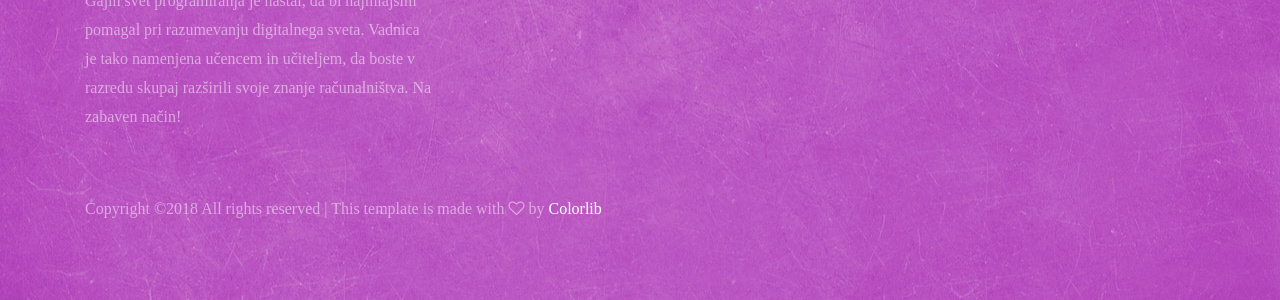
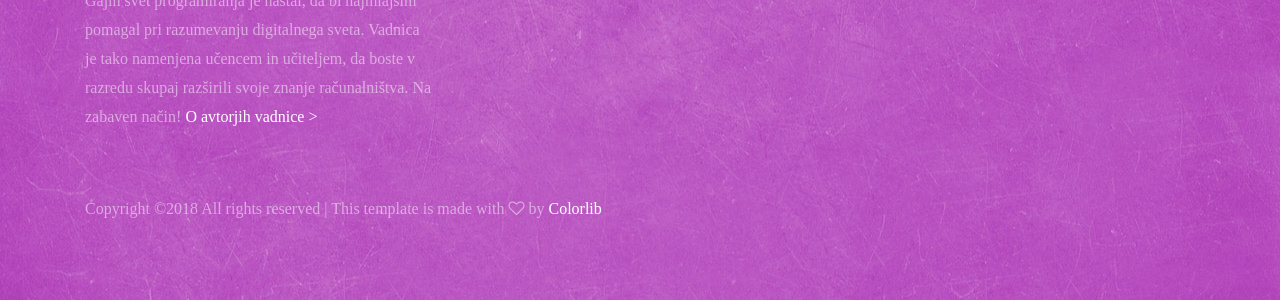
Before and after one commit to codeweeksi/gajin-svet, a Jekyll site: the page built from index.md, in a window 1280 px wide and 900 px high, scrolled down 4291 px. Shown: the part 580-880 px from the top of the window. Built offline with Jekyll 4.4.1, drawn with Linux system fonts in a browser that asks for light colours; some web fonts are replaced; comment, search, counter and statistics services are not loaded.

Commit message:
edited txt o vadnici

```diff
--- a/_includes/footer.html
+++ b/_includes/footer.html
@@ -3,7 +3,7 @@
         <div class="row mb-5">
           <div class="col-md-4">
             <h3>O vadnici</h3>
-            <p>Gajin svet programiranja je nastal, da bi najmlajšim pomagal pri razumevanju digitalnega sveta. Vadnica je tako namenjena učencem in učiteljem, da boste v razredu skupaj razširili svoje znanje računalništva. Na zabaven način!</p>
+            <p>Gajin svet programiranja je nastal, da bi najmlajšim pomagal pri razumevanju digitalnega sveta. Vadnica je tako namenjena učencem in učiteljem, da boste v razredu skupaj razširili svoje znanje računalništva. Na zabaven način! <a href="/vadnica/o-nas/">O avtorjih vadnice ></a></p>
           </div>
           <div class="col-md-6 ml-auto">
             <div class="row">
```
